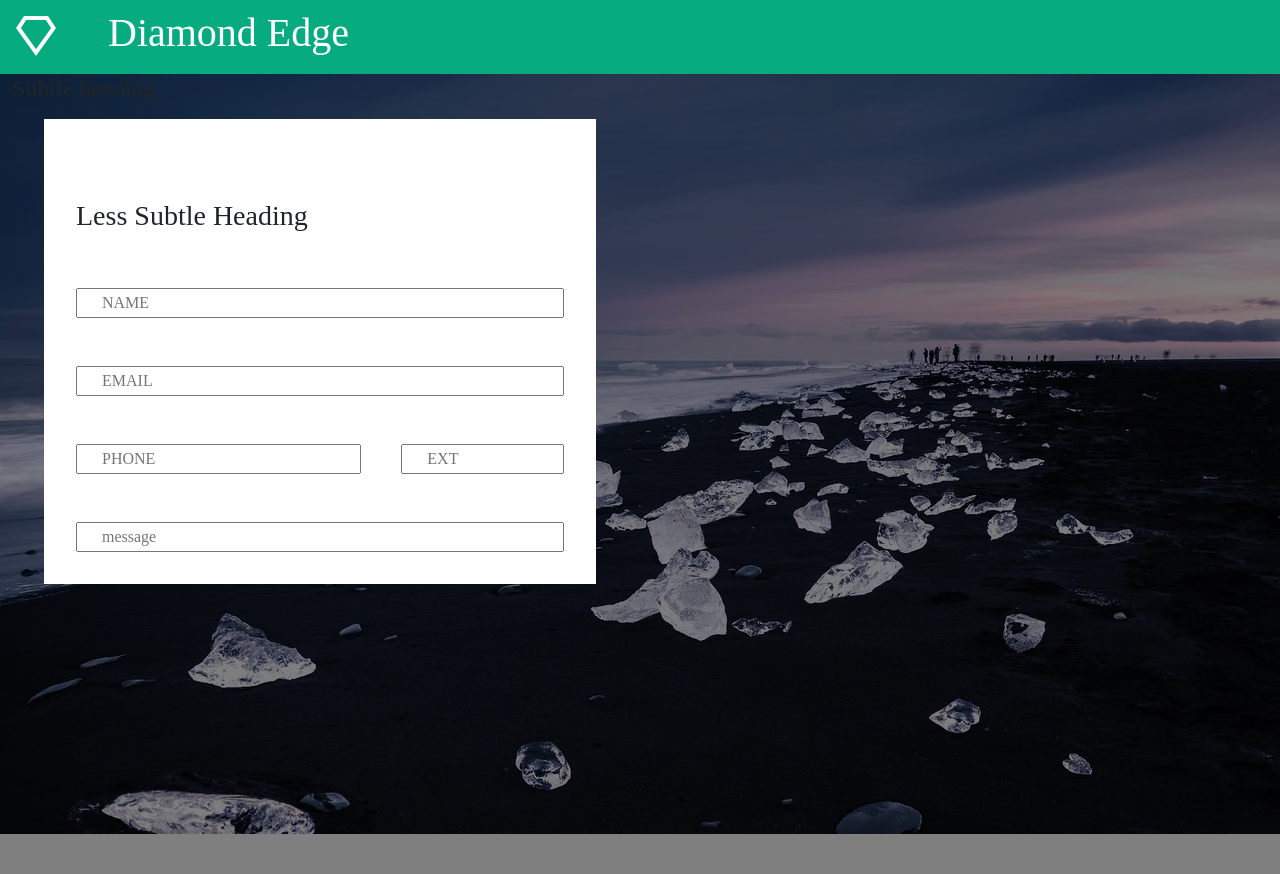
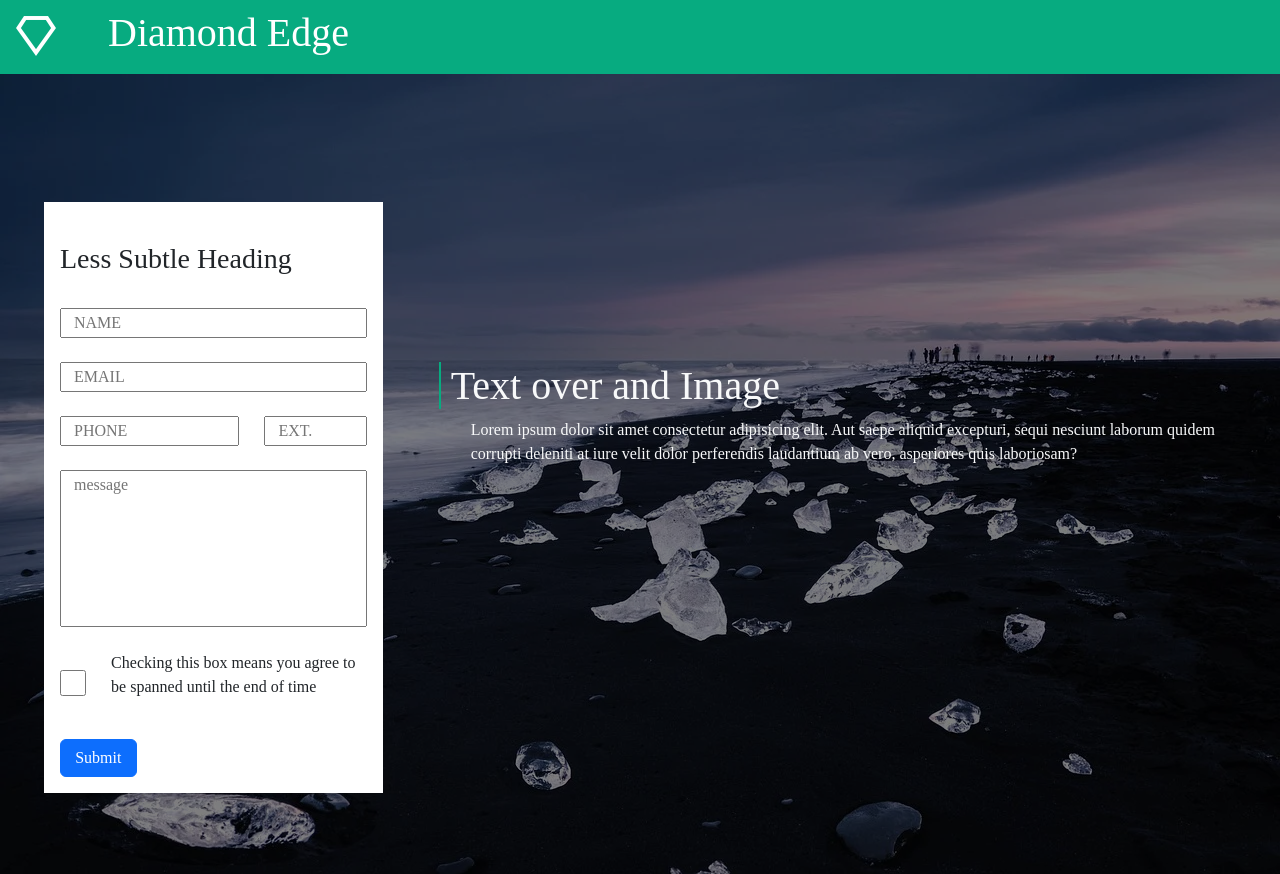
Before and after one commit to Elijah-SC/checkpoint1, a plain HTML site: page index.html in a window 1280 px wide. Drawn offline with nearby package versions, Linux system fonts and the light colour scheme; a web font is replaced by a local one.

Commit message:
header is functional

```diff
--- a/index.html
+++ b/index.html
@@ -34,20 +34,37 @@
     </section>
   </nav>
   <header class="container-fluid">
-    <section class="row hero-color">
-      <div class="col-lg-6 col-12">
-        <h4>Subtle heading</h4>
-        <div class="row form-box g-5 text-align-left justify-content-between">
+    <section class="row hero-color justify-content-between">
+      <div class="col-lg-4 col-12">
+
+        <div class="row form-box g-4 text-align-left justify-content-between">
           <h3 class="h3-p">Less Subtle Heading</h3>
           <input type="text" placeholder="NAME" class="col-12">
           <input type="email" placeholder="EMAIL" class="col-12">
           <input type="text" placeholder="PHONE" class="col-7">
-          <input type="text" placeholder="EXT" class="col-4">
-          <input type="message" placeholder="message" class="col-12">
+          <input type="text" placeholder="EXT." class="col-4">
+          <input type="message" placeholder="message" class="col-12 message-form">
+          <section class="col-12">
+            <div class="row justify-content-between text-align-center">
+
+              <input class="col-1" type="checkbox" name="box" id="" placeholder="">
+              <p class="col-10 p-0">Checking this box means you agree to be spanned until the end of time </p>
+
+            </div>
+          </section>
+          <button type="submit" class="col-3 btn btn-primary">
+            Submit</button>
+
         </div>
       </div>
-      <div class="col-md-5 d-md-none">
-        <h1 text-light>hello</h1>
+      <div class="col-lg-8 text-light d-none d-lg-block text-over-img">
+        <h1>
+          <span class="little-line"></span> Text over and Image
+        </h1>
+        <p class="offset-p">Lorem ipsum dolor sit amet consectetur adipisicing elit. Aut saepe aliquid excepturi, sequi
+          nesciunt laborum quidem corrupti deleniti at iure velit dolor perferendis laudantium ab vero, asperiores quis
+          laboriosam?
+        <p>
 
       </div>
 
--- a/style.css
+++ b/style.css
@@ -30,7 +30,7 @@ nav {
 
 header {
   background-image: url(imgs/hero-img.png);
-  height: 95vh;
+  height: 100vh;
   background-size: cover;
 
 }
@@ -41,11 +41,33 @@ header {
 }
 
 .form-box {
-  margin: 1em 2em;
-  padding: 2em;
+  margin-top: 8em;
+  margin-left: 2em;
+  margin-right: 2em;
+  padding: 1em;
   background-color: var(--light);
 }
 
 .h3-p {
   padding: unset;
 }
+
+.text-over-img {
+  padding-top: 18em;
+}
+
+.message-form {
+  padding-bottom: 8em;
+}
+
+.offset-p {
+  padding-left: 2em;
+}
+
+.little-line {
+  background-color: #07AB80;
+  border: solid 1px var(--green);
+  height: 2em;
+  width: .5em;
+  margin-right: 10px;
+}
```
